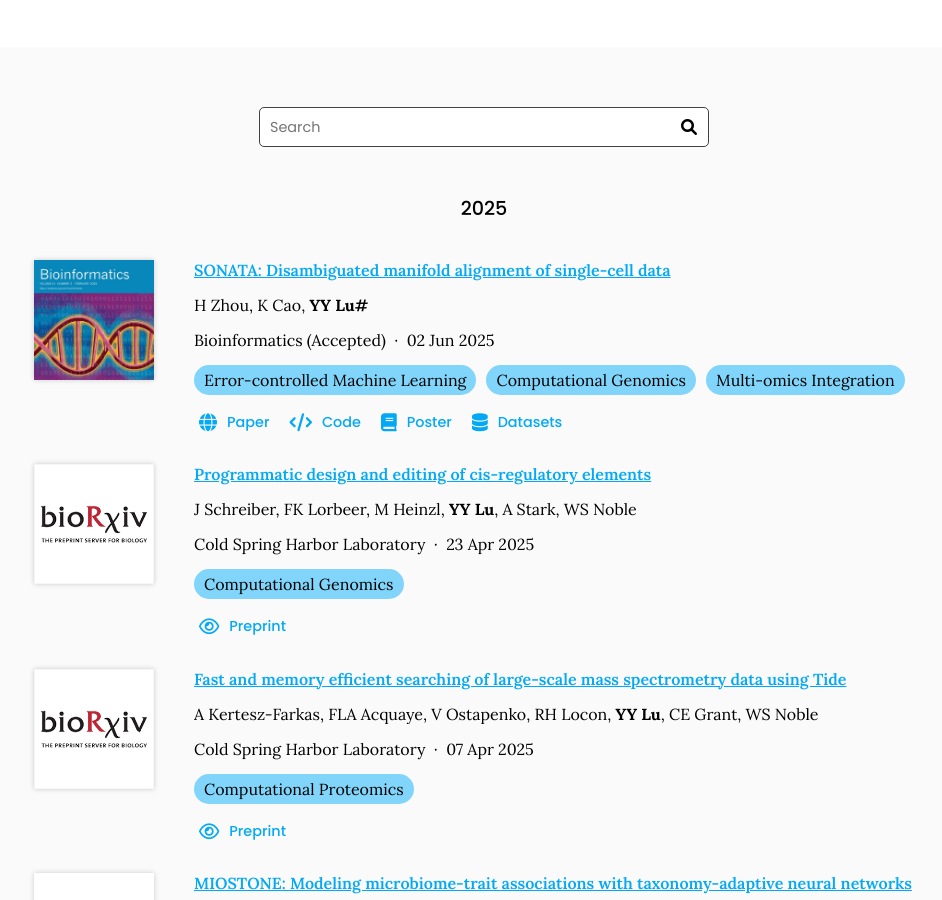
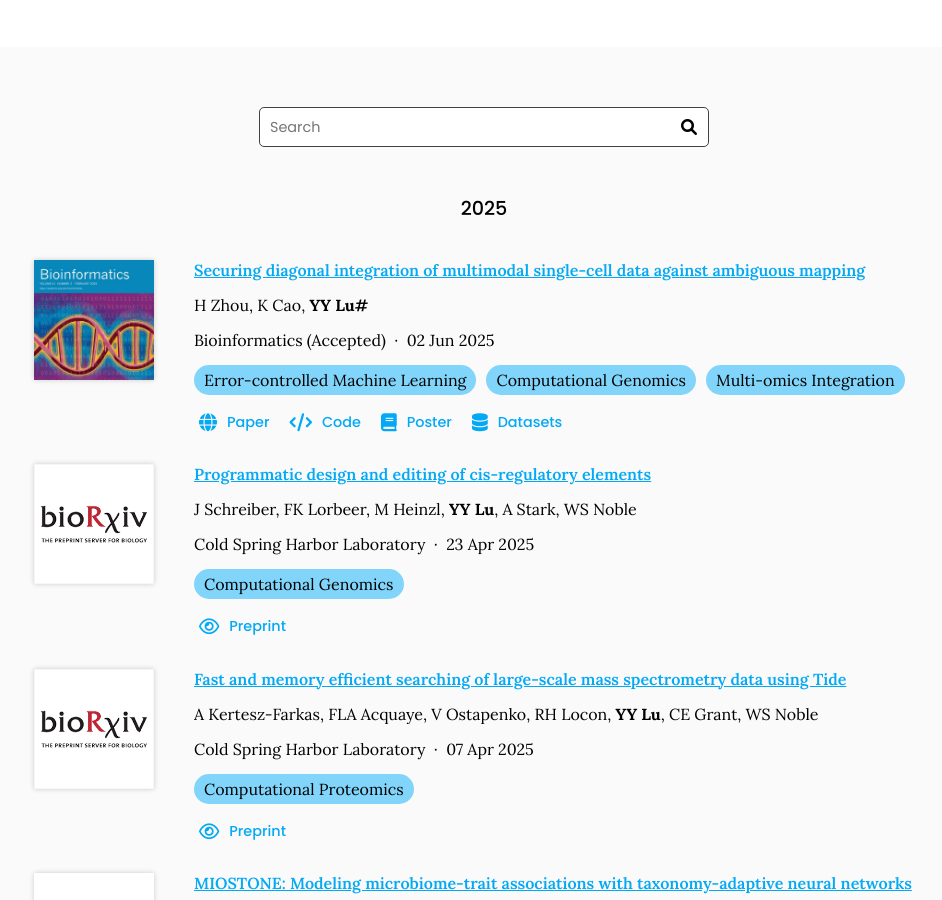
Before and after one commit to batmen-lab/batmen-lab.github.io, a Jekyll site: the page built from research/index.md, in a window 1280 px wide and 900 px high, scrolled down 482 px. Shown: the whole window, without its empty margins (156-1098 px from the left). Built offline with Jekyll 4.4.1, drawn with Linux system fonts in a browser that asks for light colours.

Commit message:
add some changes

```diff
--- a/_data/citations.yaml
+++ b/_data/citations.yaml
@@ -40,7 +40,7 @@
   - Computational Proteomics
   image: images/tools/biorxiv.png
 - id: url:https://www.biorxiv.org/content/10.1101/2023.10.05.561049
-  title: 'SONATA: Disambiguated manifold alignment of single-cell data'
+  title: 'Securing diagonal integration of multimodal single-cell data against ambiguous mapping'
   authors:
   - H Zhou
   - K Cao
@@ -209,7 +209,7 @@
   - Error-controlled Machine Learning
   - Hypothesis Generation
 - id: doi:10.1038/s41592-021-01259-4
-  title: A wider field of view to predict expression
+  title: 'A wider field of view to predict expression'
   authors:
   - <b>YY Lu</b>
   - WS Noble
@@ -294,8 +294,7 @@
   - Interpretable Machine Learning
   - Computational Genomics
 - id: doi:10.1093/bioinformatics/btab284
-  title: 'DIAmeter: matching peptides to data-independent acquisition mass spectrometry
-    data'
+  title: 'DIAmeter: matching peptides to data-independent acquisition mass spectrometry data'
   authors:
   - <b>YY Lu</b>
   - J Bilmes
@@ -448,8 +447,7 @@
   tags:
   - Computational Genomics
 - id: doi:10.1093/bioinformatics/btw290
-  title: 'COCACOLA: binning metagenomic contigs using sequence COmposition, read CoverAge,
-    CO-alignment and paired-end read LinkAge'
+  title: 'COCACOLA: binning metagenomic contigs using sequence COmposition, read CoverAge, CO-alignment and paired-end read LinkAge'
   authors:
   - <b>YY Lu</b>
   - T Chen
@@ -533,8 +531,7 @@
   - Mass Spectrometry
   image: images/tools/jpr_crux.jpg
 - id: doi:10.1101/2022.04.06.487405
-  title: Proteome-wide identification of amino acid substitutions deleterious for
-    protein function
+  title: 'Proteome-wide identification of amino acid substitutions deleterious for protein function'
   authors:
   - RA Rodriguez-Mias
   - KN Hess
@@ -558,8 +555,7 @@
   - Mass Spectrometry
   image: images/tools/biorxiv.png
 - id: doi:10.1021/acs.jproteome.2c00211
-  title: Reducing peptide sequence bias in quantitative mass spectrometry data with
-    machine learning
+  title: 'Reducing peptide sequence bias in quantitative mass spectrometry data with machine learning'
   authors:
   - AB Dincer
   - <b>YY Lu</b>
@@ -597,8 +593,7 @@
   tags:
   - Computational Microbiomics
 - id: doi:10.1371/journal.pcbi.1007329
-  title: Predicting gene expression in the human malaria parasite Plasmodium falciparum
-    using histone modification, nucleosome positioning, and 3D localization features
+  title: 'Predicting gene expression in the human malaria parasite Plasmodium falciparum using histone modification, nucleosome positioning, and 3D localization features'
   authors:
   - DF Read
   - K Cook
@@ -615,8 +610,7 @@
   tags:
   - Computational Genomics
 - id: doi:10.1021/acs.jproteome.8b00365
-  title: Joint Precursor Elution Profile Inference via Regression for Peptide Detection
-    in Data-Independent Acquisition Mass Spectra
+  title: 'Joint Precursor Elution Profile Inference via Regression for Peptide Detection in Data-Independent Acquisition Mass Spectra'
   authors:
   - A Hu
   - <b>YY Lu</b>
@@ -636,7 +630,7 @@
   - Computational Proteomics
   - Mass Spectrometry
 - id: doi:10.1146/annurev-biodatasci-080917-013431
-  title: Alignment-Free Sequence Analysis and Applications
+  title: 'Alignment-Free Sequence Analysis and Applications'
   authors:
   - J Ren
   - X Bai
@@ -655,8 +649,7 @@
   tags:
   - Computational Genomics
 - id: doi:10.3389/fmicb.2018.00711
-  title: Background Adjusted Alignment-Free Dissimilarity Measures Improve the Detection
-    of Horizontal Gene Transfer
+  title: 'Background Adjusted Alignment-Free Dissimilarity Measures Improve the Detection of Horizontal Gene Transfer'
   authors:
   - K Tang
   - <b>YY Lu</b>
@@ -672,8 +665,7 @@
   - Computational Genomics
   - Computational Microbiomics
 - id: doi:10.1186/s12859-017-1835-1
-  title: Improving contig binning of metagenomic data using $$ {d}_2^S $$ oligonucleotide
-    frequency dissimilarity
+  title: 'Improving contig binning of metagenomic data using $$ {d}_2^S $$ oligonucleotide frequency dissimilarity'
   authors:
   - Y Wang
   - K Wang
@@ -689,8 +681,7 @@
   tags:
   - Computational Microbiomics
 - id: doi:10.1186/s40168-017-0283-5
-  title: 'VirFinder: a novel k-mer based tool for identifying viral sequences from
-    assembled metagenomic data'
+  title: 'VirFinder: a novel k-mer based tool for identifying viral sequences from assembled metagenomic data'
   authors:
   - J Ren
   - NA Ahlgren
```
